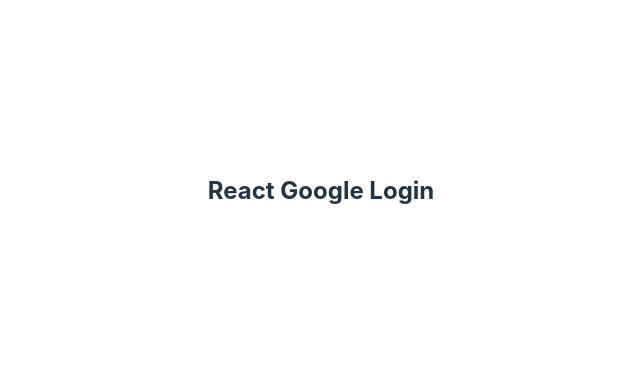
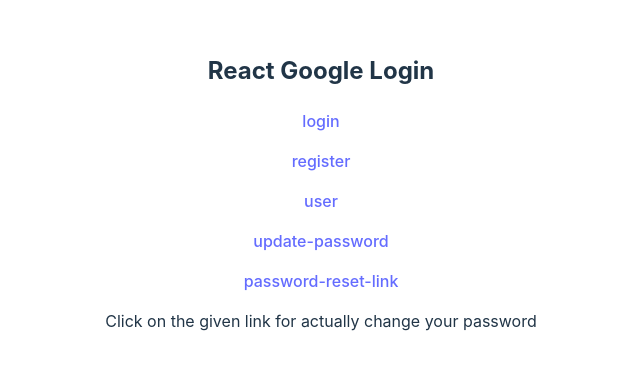
Before and after one commit to mysterion186/django-boilerplate, a React (Vite) app in the folder frontend/: page / in a window 1280 px wide. Shown: the part 209-578 px from the top of the page, without its empty margins (319-959 px from the left). Built offline with nearby package versions, Linux system fonts and the light colour scheme; no server answers.

Commit message:
add all links in the home page

```diff
--- a/frontend/src/App.tsx
+++ b/frontend/src/App.tsx
@@ -1,9 +1,16 @@
 import './App.css'
+import { Link } from 'react-router-dom';
 
 function App() {
   return (
       <div>
         <h2>React Google Login</h2>
+        <p><Link to={"/login"}>login</Link></p>
+        <p><Link to={"/register"}>register</Link></p>
+        <p><Link to={"/user"}>user</Link></p>
+        <p><Link to={"/update-password"}>update-password</Link></p>
+        <p><Link to={"/password-reset-link"}>password-reset-link</Link></p>
+        <p>Click on the given link for actually change your password</p>
       </div>
   );
 }
```
